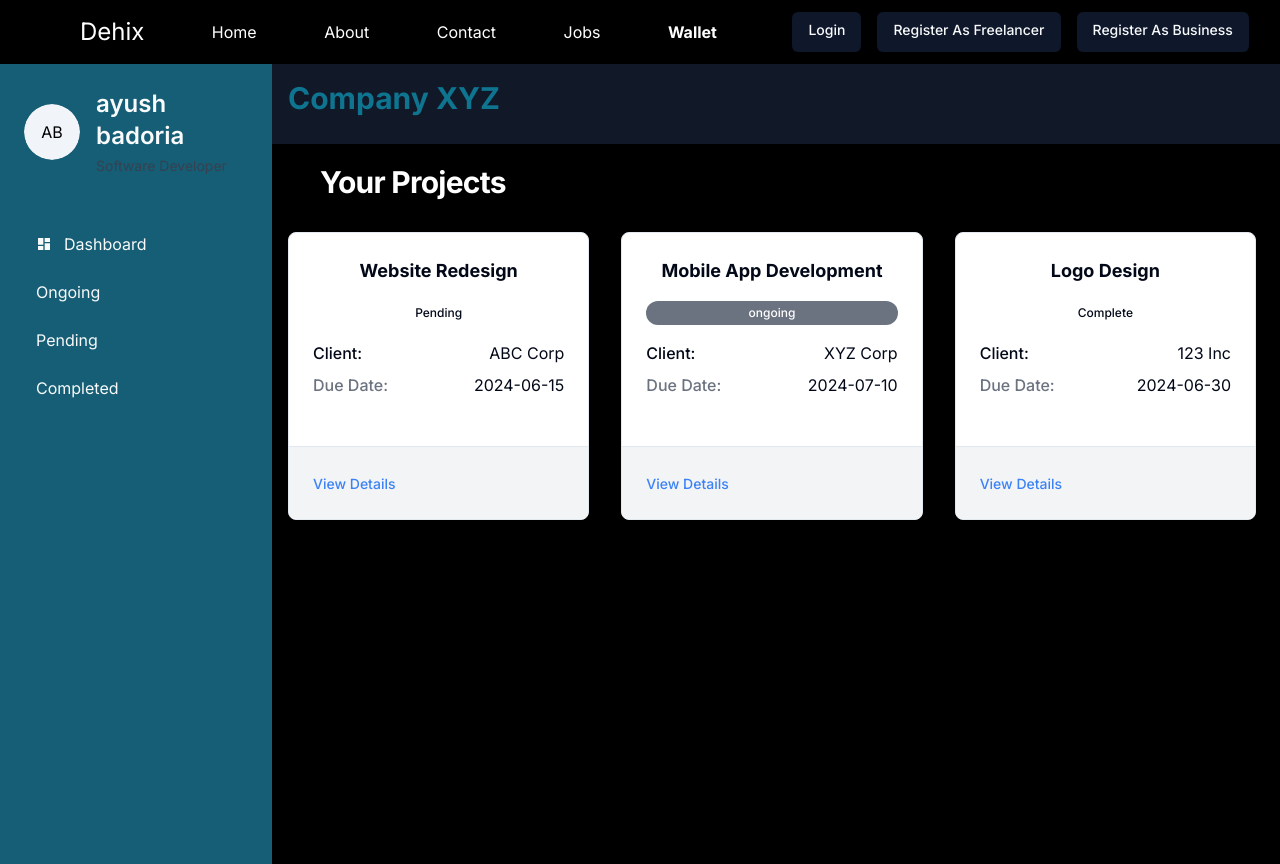
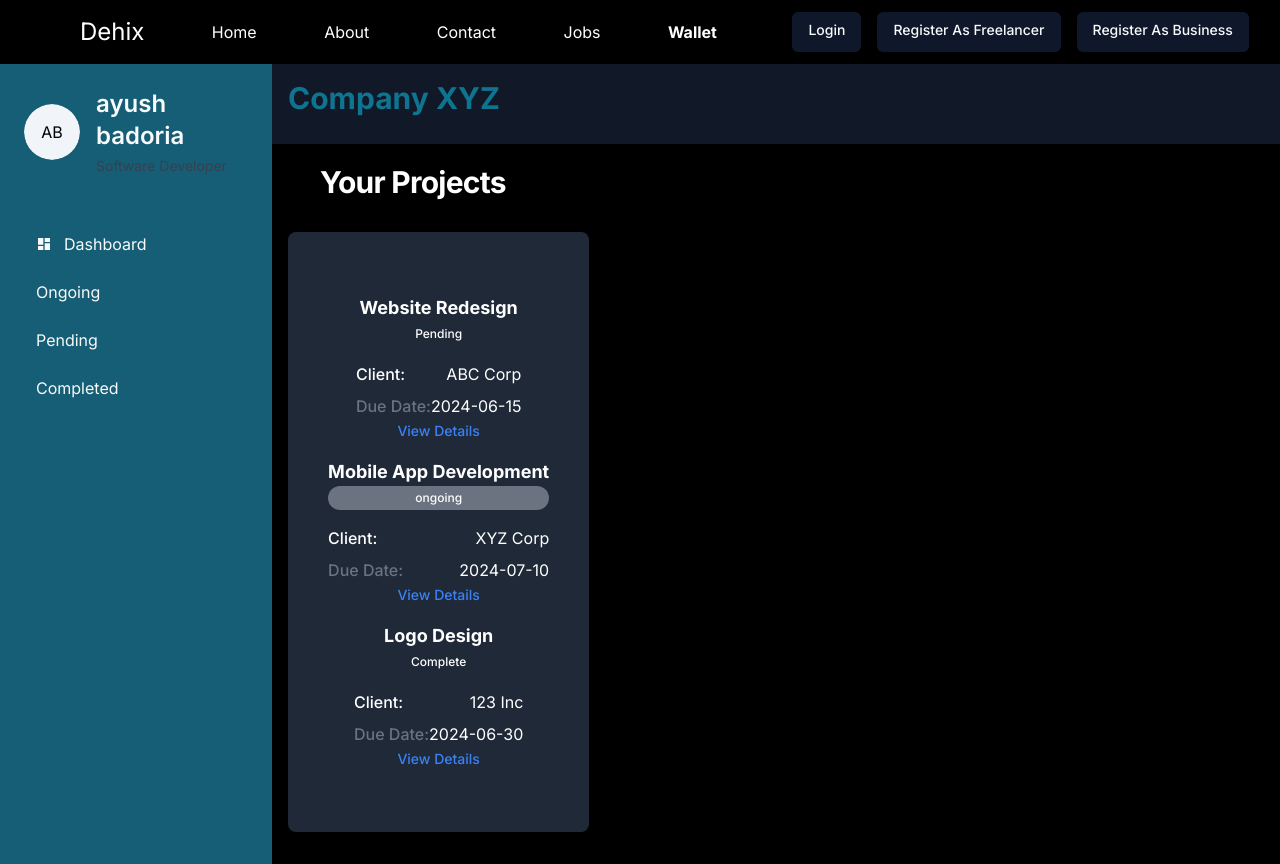
Before and after one commit to Aayushchauhan05/WorkNest, a Next.js app in the folder clientside/: page /companydashboard/projects in a window 1280 px wide. Built offline with nearby package versions, Linux system fonts and the light colour scheme.

Commit message:
project page

```diff
--- a/clientside/src/app/companydashboard/projects/page.js
+++ b/clientside/src/app/companydashboard/projects/page.js
@@ -58,8 +58,15 @@ function Page() {
 
   return (
     <>
-    <div className="flex w-full h-screen ">
-  <VerticalNav isMenuOpen={isMenuOpen} toggleMenu={toggleMenu} isProduct={true}   filterProjectsByStatus={filterProjectsByStatus}  userName={"ayush badoria"} userProfession={"Software Developer"}/>
+      <div className="flex w-full h-screen">
+        <VerticalNav
+          isMenuOpen={isMenuOpen}
+          toggleMenu={toggleMenu}
+          isProduct={true}
+          filterProjectsByStatus={filterProjectsByStatus}
+          userName={"ayush badoria"}
+          userProfession={"Software Developer"}
+        />
         <div className="flex flex-col w-full">
           <Header
             companyName="Company XYZ"
@@ -68,15 +75,16 @@ function Page() {
             toggleMenu={toggleMenu}
           />
           <main className="container md:pl-64 lg:pl-72 grid flex-1 grid-cols-1 gap-8 px-6 py-8 mx-auto md:grid-cols-2 lg:grid-cols-3">
-        {((filteredProjects || projects)).map(project => (
-            <div key={project.id} className="relative overflow-hidden max-h-72 bg-white border rounded-lg shadow-sm group">
-              <div className="flex flex-col justify-between h-full">
-                <div className="flex flex-col p-6 space-y-4">
-                  <h3 className="text-lg font-bold text-center ">{project.name}</h3>
+          <section  className="flex flex-col items-center justify-center w-full p-6 space-y-4 text-white bg-gray-800 rounded-lg shadow-lg">
+            {(filteredProjects || projects).map(project => (
+
+               <div key={project.id}>
+                <div className="flex flex-col w-full">
+                  <h3 className="text-lg font-bold text-center">{project.name}</h3>
                   <div className={`px-3 py-1 rounded-full text-center text-xs font-medium ${getStatusColor(project.status)}`}>
                     {project.status}
                   </div>
-                  <div className="flex flex-col space-y-2">
+                  <div className="flex flex-col space-y-2 mt-4">
                     <div className="flex items-center justify-between">
                       <span className="font-medium">Client:</span>
                       <span>{project.client}</span>
@@ -87,32 +95,19 @@ function Page() {
                     </div>
                   </div>
                 </div>
-                <div className="p-6 bg-gray-100 border-t">
-                  <Link href={"companydashboard/projects/viewdetails"} >
-                    <p className="inline-flex items-center justify-center text-sm font-medium text-blue-500 rounded-md hover:text-blue-600 focus:outline-none focus:ring-2 focus:ring-blue-500 focus:ring-offset-2">
+                <div className="w-full">
+                  <Link href={`companydashboard/projects/viewdetails`} className="inline-flex items-center justify-center w-full text-sm font-medium text-blue-500 rounded-md hover:text-blue-600 focus:outline-none focus:ring-2 focus:ring-blue-500 focus:ring-offset-2">
                     View Details
-                    </p>
                   </Link>
                 </div>
                </div>
-              <div className="absolute inset-0 transition-opacity bg-white rounded-lg opacity-0 group-hover:opacity-20"></div>
+
+            ))}
+            </section>
+          </main>
         </div>
-          ))}
-        </main>
-
       </div>
-    </div></>
-
-
-
-
-
-
-
-
-
-
-
+    </>
   );
 }
 
```
Lines whose indentation alone changed are shown as unchanged.
